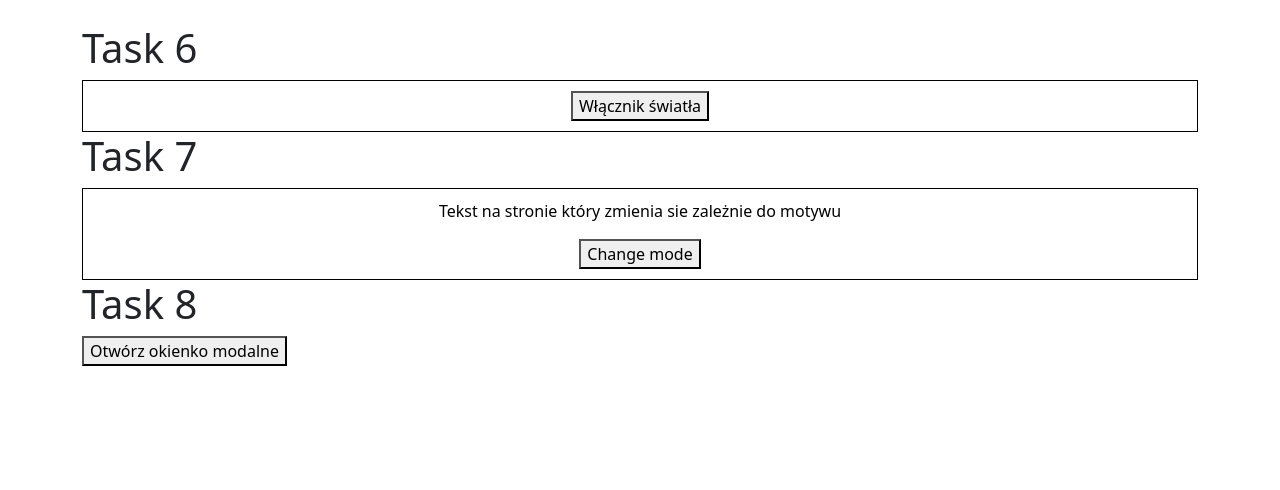
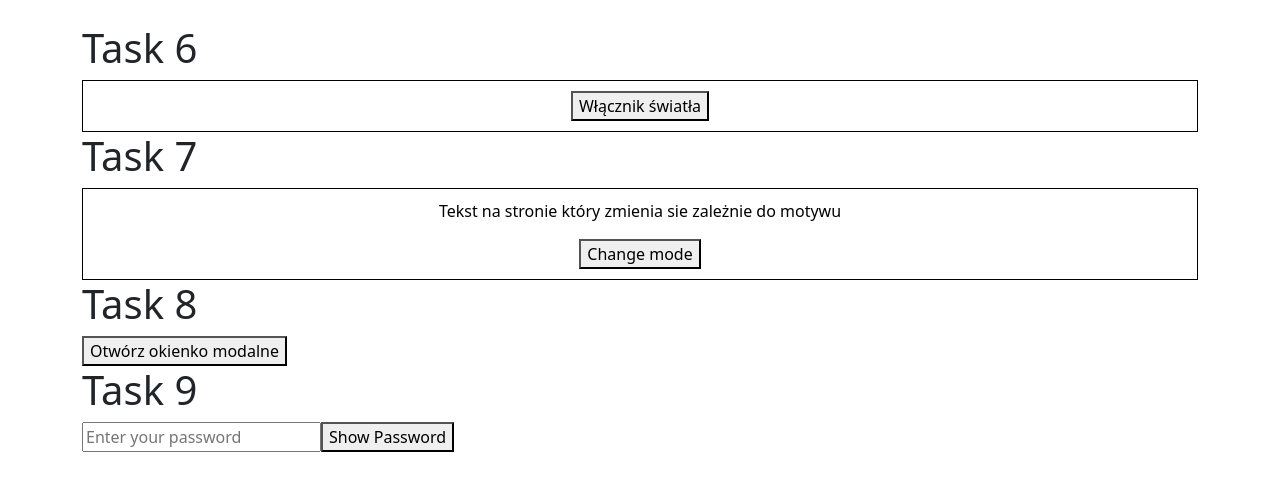
Before and after one commit to celnik-213/react, a React (Create React App) app: page / in a window 1280 px wide. Shown: the top 490 px of the page. Built offline with nearby package versions, Linux system fonts and the light colour scheme.

Commit message:
password

```diff
--- a/src/App.js
+++ b/src/App.js
@@ -4,6 +4,7 @@ import 'bootstrap/dist/css/bootstrap.css';
 import DarkModeToggle from './components/DarkModeToggle';
 import OknoModal from './components/OknoModal';
 import OknoModalne from './components/okno_modalne';
+import Password from './components/password';
 
 function App() {
 
@@ -17,6 +18,8 @@ function App() {
             <DarkModeToggle />
             <h1>Task 8</h1>
             <OknoModalne />
+            <h1>Task 9</h1>
+            <Password />
 
 
         </div>
--- /dev/null
+++ b/src/components/password.jsx
@@ -0,0 +1,14 @@
+import { useState, useEffect,} from "react";
+
+const Password = () => {
+    const [isPasswordVisible, setPasswordVisible] = useState(false);
+    return(
+        <div>
+            <input type={isPasswordVisible ? "text" : "password"} placeholder="Enter your password" />
+            <button onClick={() => setPasswordVisible(!isPasswordVisible)}>
+                {isPasswordVisible ? "Hide Password" : "Show Password"}
+            </button>
+        </div>
+    );
+}
+export default Password;
```
